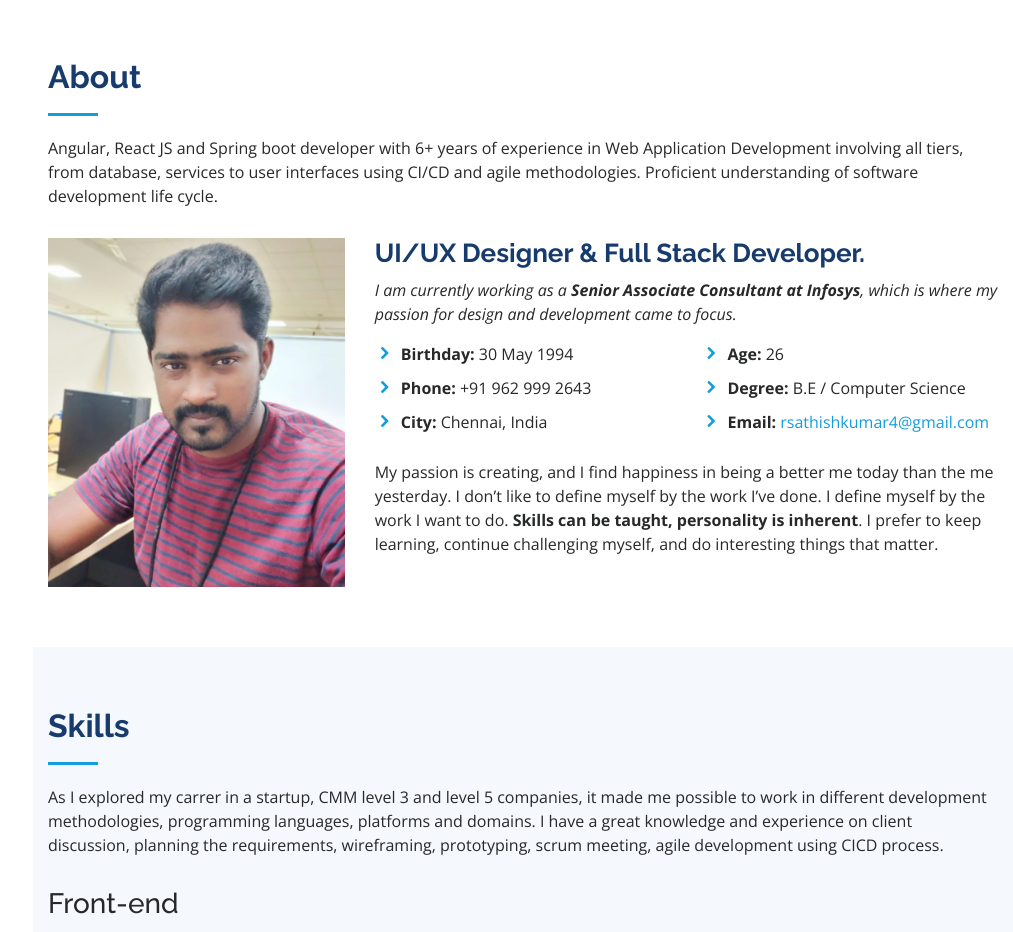
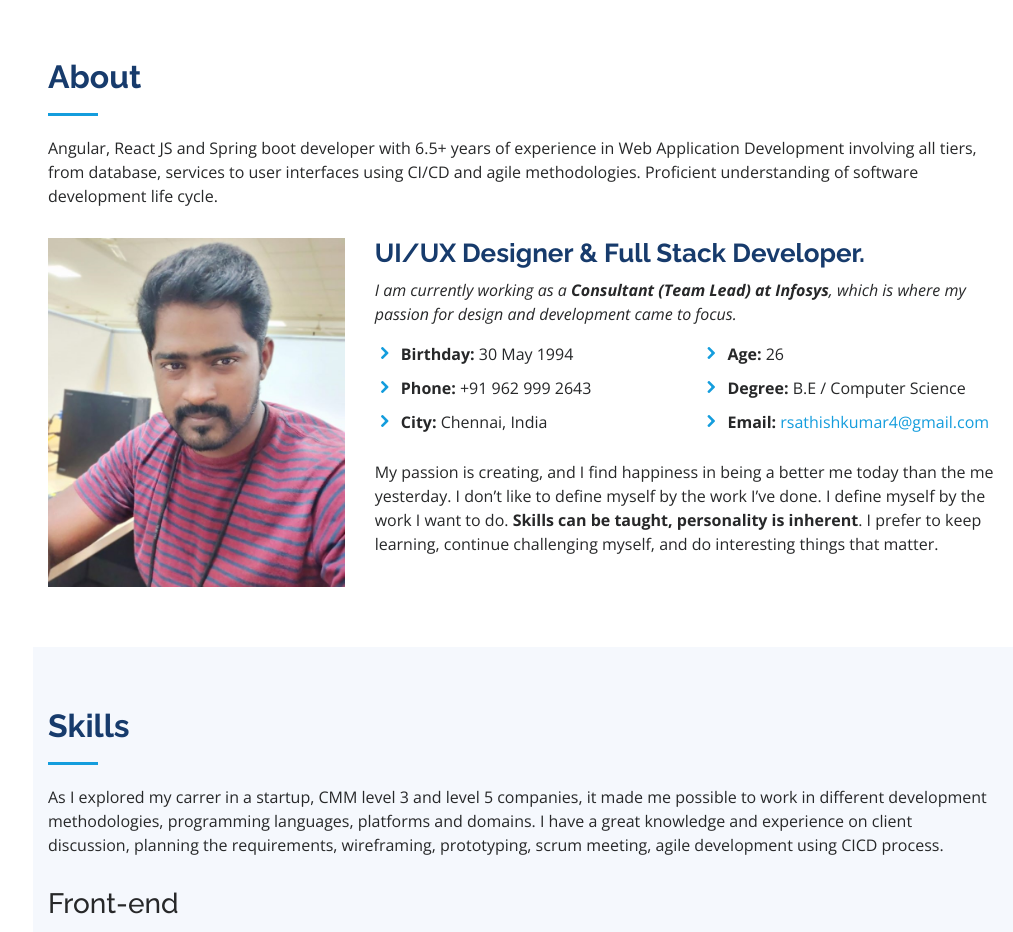
Before and after one commit to SathishProjects/sathishprojects.github.io, a plain HTML site: page index.html in a window 1280 px wide. Shown: the part 802-1734 px from the top of the page, without its empty margins (267-1280 px from the left). Drawn offline with nearby package versions, Linux system fonts and the light colour scheme.

Commit message:
updated infosys job role change

```diff
--- a/index.html
+++ b/index.html
@@ -138,7 +138,7 @@
         <div class="section-title">
           <h2>About</h2>
           <p>
-            Angular, React JS and Spring boot developer with 6+ years of experience in Web Application Development
+            Angular, React JS and Spring boot developer with 6.5+ years of experience in Web Application Development
             involving all tiers, from database, services to user interfaces using CI/CD and agile methodologies.
             Proficient understanding of software development life cycle.
           </p>
@@ -152,7 +152,7 @@
             <h3>UI/UX Designer &amp; Full Stack Developer.</h3>
             <p class="font-italic">
               I am currently working as a
-              <strong>Senior Associate Consultant at Infosys</strong>, which is where my passion for design and
+              <strong>Consultant (Team Lead) at Infosys</strong>, which is where my passion for design and
               development came
               to focus.
             </p>
@@ -588,7 +588,7 @@
           <div class="col-lg-6" data-aos="fade-up" data-aos-delay="100">
             <h3 class="resume-title">Professional Experience</h3>
             <div class="resume-item">
-              <h4>Senior Associate Consultant</h4>
+              <h4>Consultant (Team Lead)</h4>
               <h5>2018 - Present</h5>
               <p>
                 <em>Infosys, Chennai, India</em>
```
